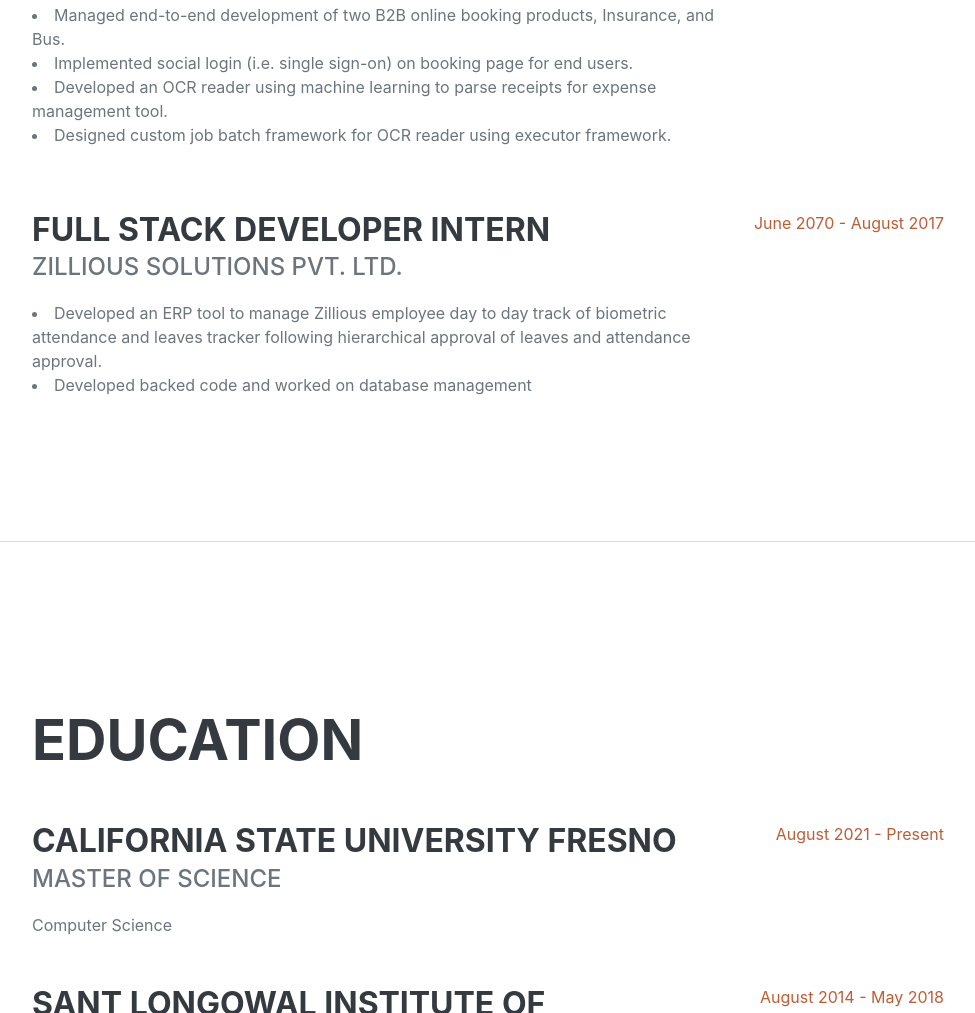
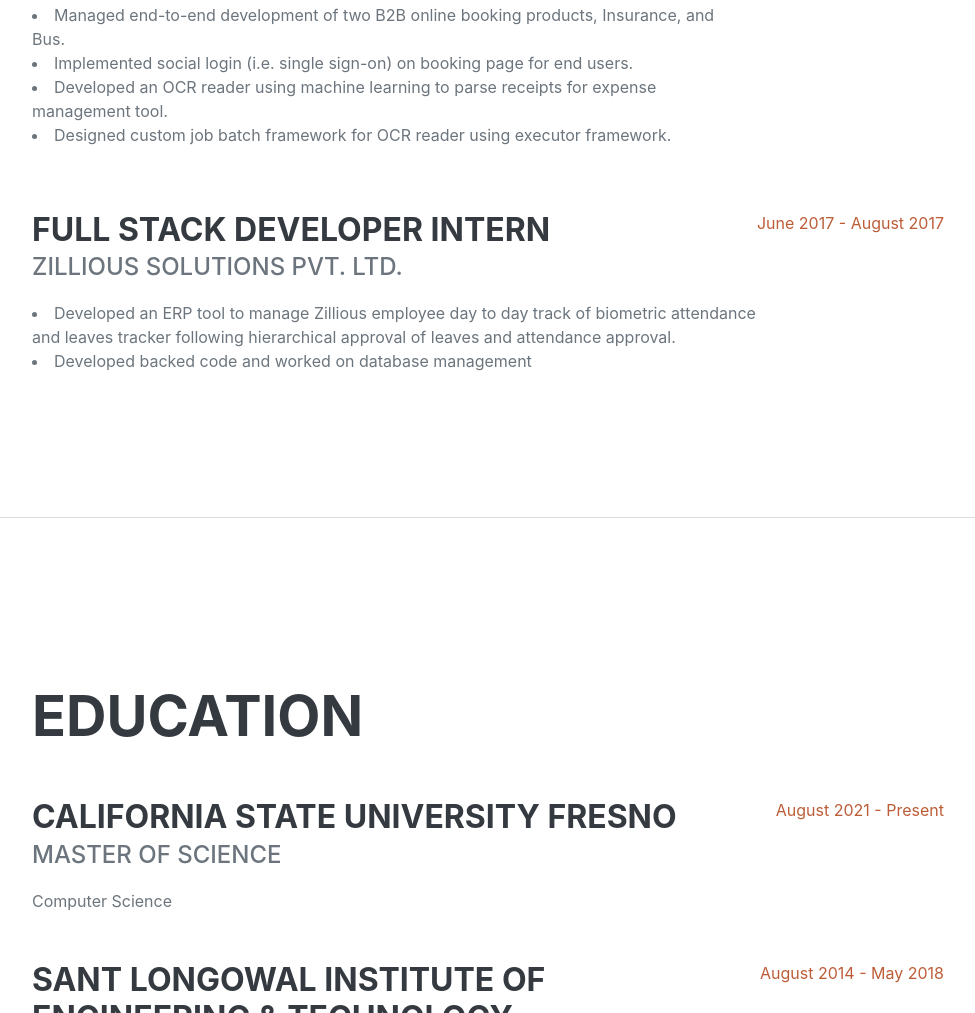
Before and after one commit to 05satyam/digital-portfolio-alpha, a plain HTML site: page index.html in a window 1280 px wide. Shown: the part 1406-2419 px from the top of the page, without its empty margins (288-1263 px from the left). Drawn offline with nearby package versions, Linux system fonts and the light colour scheme; a web font is replaced by a local one.

Commit message:
date change

```diff
--- a/index.html
+++ b/index.html
@@ -90,7 +90,7 @@ I always keen for a software company, where my past experience of software devel
                             <p><li>Developed an ERP tool to manage Zillious employee day to day track of biometric attendance and leaves tracker following hierarchical approval of leaves and attendance approval.</li>
                               <li> Developed backed code and worked on database management</li></p>
                         </div>
-                        <div class="flex-shrink-0"><span class="text-primary">June 2070 - August 2017</span></div>
+                        <div class="flex-shrink-0"><span class="text-primary">June 2017 - August 2017</span></div>
                     </div>
                   </div>
             </section>
```
